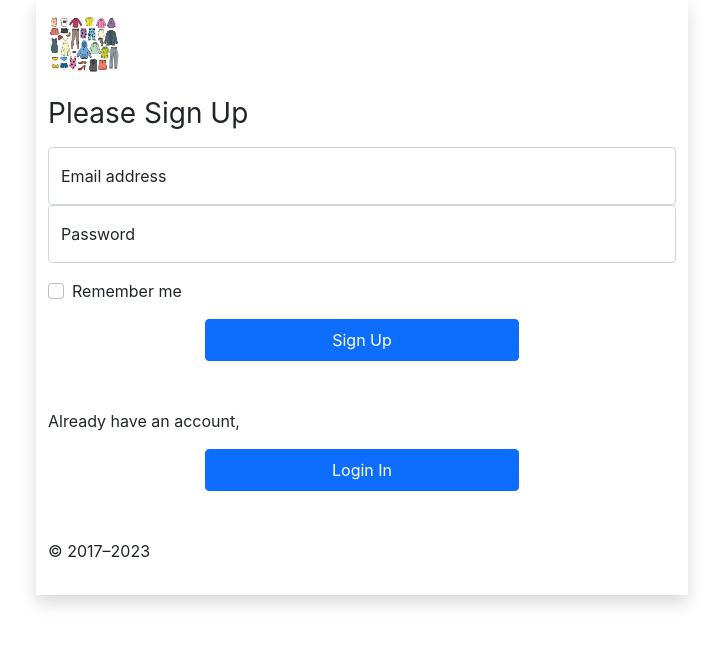
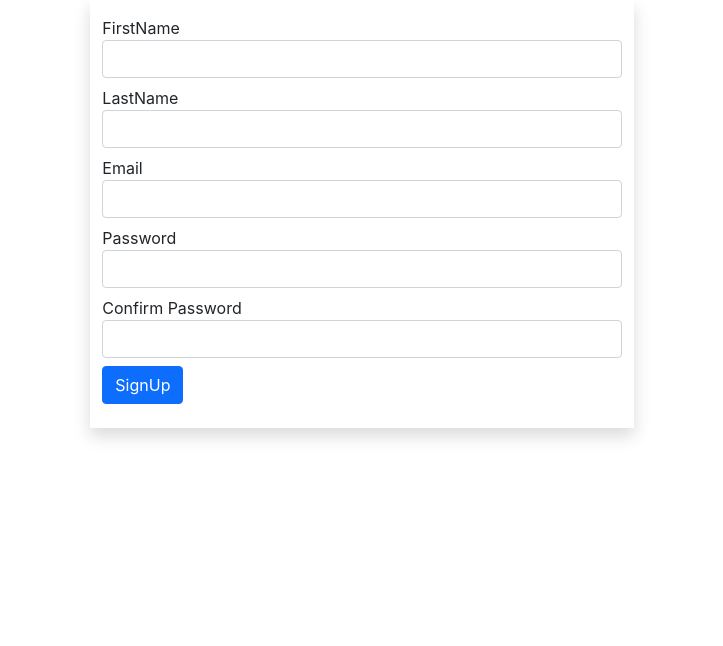
Before and after one commit to RoshanKhatri0/React, a React (Create React App) app: page /signup in a window 1280 px wide. Shown: the top 646 px of the page, without its empty margins (278-1001 px from the left). Built offline with nearby package versions, Linux system fonts and the light colour scheme.

Commit message:
signup validation and provider

```diff
--- a/package.json
+++ b/package.json
@@ -6,6 +6,7 @@
     "@testing-library/jest-dom": "^5.17.0",
     "@testing-library/react": "^13.4.0",
     "@testing-library/user-event": "^13.5.0",
+    "formik": "^2.4.5",
     "react": "^18.2.0",
     "react-axios": "^2.0.6",
     "react-dom": "^18.2.0",
@@ -13,7 +14,8 @@
     "react-router-dom": "^6.20.0",
     "react-scripts": "5.0.1",
     "react-toastify": "^9.1.3",
-    "web-vitals": "^2.1.4"
+    "web-vitals": "^2.1.4",
+    "yup": "^1.3.3"
   },
   "scripts": {
     "start": "react-scripts start",
--- a/src/MyRoutes.jsx
+++ b/src/MyRoutes.jsx
@@ -8,6 +8,7 @@ import SignUp from './pages/SignUp'
 import ProductDetail from './pages/ProductDetail'
 import Products from './pages/Products'
 import Cart from './pages/Cart'
+import Show from './context/Show'
 
 const MyRoutes = () => {
   return (
@@ -20,6 +21,8 @@ const MyRoutes = () => {
             <Route path='productdetail/:product_id' element={<ProductDetail/>}/>
             <Route path='products' element={<Products/>}/>
             <Route path='cart' element={<Cart/>}/>
+            <Route path='show' element={<Show/>}/>
+
 
 
           </Route>
--- a/src/components/Header.jsx
+++ b/src/components/Header.jsx
@@ -21,8 +21,8 @@ const Header = () => {
                 </Link>
               </li>
               <li>
-                <Link to="#" className="nav-link px-2 text-white">
-                  My Orders
+                <Link to="show" className="nav-link px-2 text-white">
+                  Show
                 </Link>
               </li>
               <li>
--- /dev/null
+++ b/src/context/ComA.jsx
@@ -0,0 +1,10 @@
+import React from 'react'
+import ComB from './ComB'
+
+const ComA = () => {
+  return (
+    <><ComB/></>
+  )
+}
+
+export default ComA
--- /dev/null
+++ b/src/context/ComB.jsx
@@ -0,0 +1,10 @@
+import React from 'react'
+import ComC from './ComC'
+
+const ComB = () => {
+  return (
+    <><ComC/></>
+  )
+}
+
+export default ComB
--- /dev/null
+++ b/src/context/ComC.jsx
@@ -0,0 +1,12 @@
+import React from 'react'
+import ComD from './ComD'
+
+const ComC = () => {
+  return (
+    <>
+        <ComD/>
+    </>
+  )
+}
+
+export default ComC
--- /dev/null
+++ b/src/context/ComD.jsx
@@ -0,0 +1,14 @@
+import React,{useContext} from 'react'
+import { GlobalContext } from './GlobalValue'
+
+const ComD = () => {
+    const data = useContext(GlobalContext)
+  return (
+    <>
+        <h1>The name of the student is {data.name}.</h1>
+        <h2>His address is {data.address}</h2>
+    </>
+  )
+}
+
+export default ComD
--- /dev/null
+++ b/src/context/GlobalValue.jsx
@@ -0,0 +1,16 @@
+import React, {createContext} from 'react'
+
+export const GlobalContext = createContext()
+
+const GlobalValueProvider=props=>{
+    const info={
+        name:'Nirajan',
+        address:'Kathmandu'
+    }
+    return(
+        <GlobalContext.Provider value={info}>
+            {props.children}
+        </GlobalContext.Provider>
+    )
+}
+export default GlobalValueProvider
--- /dev/null
+++ b/src/context/Show.jsx
@@ -0,0 +1,13 @@
+import React from 'react'
+import ComA from './ComA'
+import GlobalValueProvider from './GlobalValue'
+
+const Show = () => {
+  return (
+    <GlobalValueProvider>
+        <ComA />
+    </GlobalValueProvider>
+  )
+}
+
+export default Show
--- a/src/pages/SignUp.jsx
+++ b/src/pages/SignUp.jsx
@@ -1,45 +1,86 @@
 import React from 'react'
-import { Link } from 'react-router-dom'
+import { Formik, Form, Field, ErrorMessage } from 'formik'
+import * as Yup from 'yup';
 
 const SignUp = () => {
   return (
     <>
+    <Formik
+        initialValues={{fname:'', lname:'', email:'', password:'', cpassword:''}}
+        validationSchema={Yup.object({
+            fname:Yup.string()
+            .max(20, 'must be 20 characters or less')
+            .required('fname is mandatory'),
+
+            lname:Yup.string()
+            .max(20, 'must be 20 characters or less')
+            .required('lname is mandatory'),
+
+            email:Yup.string()
+            .email('invalid email format')
+            .required('email is mandatory'),
+
+            password:Yup.string()
+            .matches(
+              /^(?=.*[a-z])(?=.*[A-Z])(?=.*\d)(?=.*[@#$?!])[A-Za-z\d@#$?!]{8,100}$/,
+              'Password must contain at least one uppercase letter, one lowercase letter, one numeric digit, one special character, and be at least 8 characters long'
+            )
+            .required('Password is mandatory'),
+
+
+            cpassword:Yup.string()
+            .required('confirm password is mandatory')
+            .oneOf([Yup.ref('password'),null],'password and confirm password doesnot match')
+        })}
+    >
         <div className="cointainer-fluid">
                 <div className="row d-flex justify-content-center">
-                    <div className="col-md-6 shadow py-3">
-                    <main className="form-signin w-100 m-auto">
-                <form>
-                    <img className="mb-4" src="/image/img.jpeg" alt="" width="72" height="57" />
-                    <h1 className="h3 mb-3 fw-normal">Please Sign Up</h1>
-
-                    <div className="form-floating">
-                        <input type="email" className="form-control" id="floatingInput" placeholder="name@example.com" />
-                        <label htmlFor="floatingInput">Email address</label>
-                    </div>
-                    <div className="form-floating">
-                        <input type="password" className="form-control" id="floatingPassword" placeholder="Password" />
-                        <label htmlFor="floatingPassword">Password</label>
-                    </div>
-
-                    <div className="form-check text-start my-3">
-                        <input className="form-check-input" type="checkbox" value="remember-me" id="flexCheckDefault" />
-                        <label className="form-check-label" htmlFor="flexCheckDefault">
-                            Remember me
-                        </label>
-                    </div>
-                    <div className="d-flex justify-content-center align-item-center">
-                    <Link to='/' className="btn btn-primary w-50 py-2" type="submit">Sign Up</Link>
-                    </div>
-                    <p className="mt-5 mb-3 text-body-secondary">Already have an account,</p>
-                    <div className="d-flex justify-content-center align-item-center">
-                    <Link to='/login' className="btn btn-primary w-50 py-2" type="submit">Login In</Link>
-                    </div>
-                    <p className="mt-5 mb-3 text-body-secondary">&copy; 2017–2023</p>
-                </form>
-            </main>
+                    <div className="col-md-5 shadow py-3">
+                        <Form>
+                            <div className="mb-2">
+                                <label htmlFor="firstname">FirstName</label>
+                                <Field type="text" name="fname" id="fname" className="form-control" />
+                                <ErrorMessage name="fname">
+                                    {msg => <div style={{color:'red'}}>{msg}</div>}
+                                </ErrorMessage>
+                            </div>
+                            <div className="mb-2">
+                                <label htmlFor="lastname">LastName</label>
+                                <Field type="text" name="lname" id="lname" className="form-control" />
+                                <ErrorMessage name="lname">
+                                    {msg => <div style={{color:'red'}}>{msg}</div>}
+                                </ErrorMessage>
+                            </div>
+                            <div className="mb-2">
+                                <label htmlFor="email">Email</label>
+                                <Field type="text" name="email" id="email" className="form-control" />
+                                <ErrorMessage name="email">
+                                    {msg => <div style={{color:'red'}}>{msg}</div>}
+                                </ErrorMessage>
+                            </div>
+                            <div className="mb-2">
+                                <label htmlFor="password">Password</label>
+                                <Field type="password" name="password" id="fname" className="form-control" />
+                                <ErrorMessage name="password">
+                                    {msg => <div style={{color:'red'}}>{msg}</div>}
+                                </ErrorMessage>
+                            </div>
+                            <div className="mb-2">
+                                <label htmlFor="cpassword">Confirm Password</label>
+                                <Field type="password" name="cpassword" id="cpassword" className="form-control" />
+                                <ErrorMessage name="cpassword">
+                                    {msg => <div style={{color:'red'}}>{msg}</div>}
+                                </ErrorMessage>
+                            </div>
+                            <div className="mb-2">
+                                <button className='btn btn-primary' >SignUp</button>
+                            </div>
+                        </Form>
                     </div>
                 </div>
             </div>
+    </Formik>
+
     </>
   )
 }
```
Also changed, not shown: 1 other file (tests, documents, lock files or other folders).
